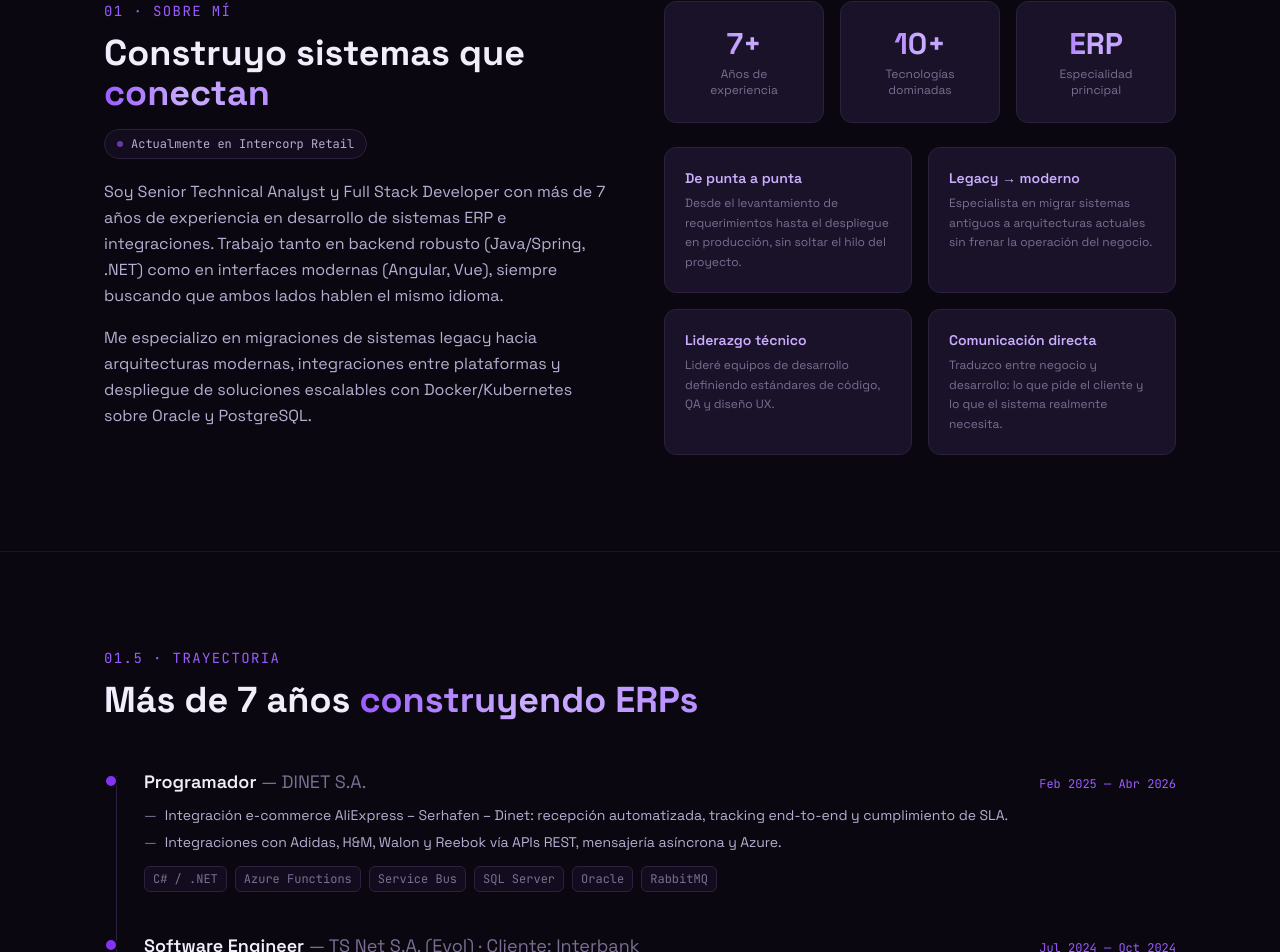
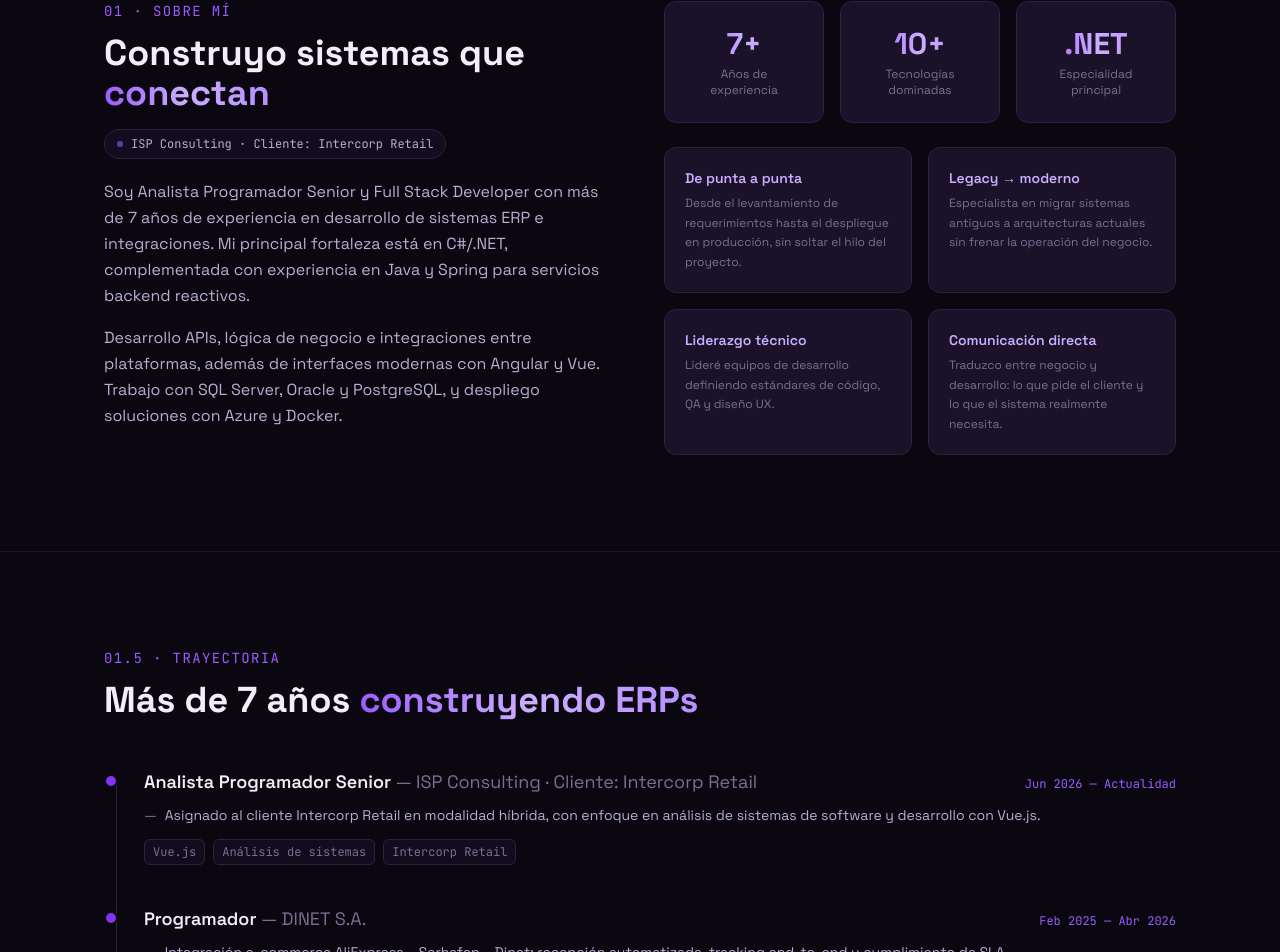
Before and after one commit to Brandon-navarro-navarro/portafolio, a Vue app: page / in a window 1280 px wide. Shown: the part 896-1848 px from the top of the page. Built offline with nearby package versions, Linux system fonts and the light colour scheme.

Commit message:
feat: update experience and backend portfolio projects

```diff
--- a/index.html
+++ b/index.html
@@ -5,7 +5,7 @@
     <link rel="icon" type="image/svg+xml" href="%BASE_URL%favicon.svg" />
     <meta name="viewport" content="width=device-width, initial-scale=1.0" />
     <meta name="theme-color" content="#0a0710" />
-    <meta name="description" content="Brandon Navarro — Full Stack Developer. Java/Spring, .NET, Angular, Vue, NestJS, Oracle, PostgreSQL, Docker/Kubernetes." />
+    <meta name="description" content="Brandon Navarro — Full Stack Developer especializado en C#/.NET, sistemas ERP e integraciones, con experiencia en Java, Spring WebFlux, Angular, Vue y Azure." />
     <link rel="canonical" href="https://brandon-navarro-navarro.github.io/portafolio/" />
     <meta property="og:type" content="website" />
     <meta property="og:locale" content="es_PE" />
--- a/src/components/AboutSection.vue
+++ b/src/components/AboutSection.vue
@@ -6,7 +6,7 @@
 const stats = [
   { value: '7+', label: 'Años de experiencia' },
   { value: '10+', label: 'Tecnologías dominadas' },
-  { value: 'ERP', label: 'Especialidad principal' },
+  { value: '.NET', label: 'Especialidad principal' },
 ]
 
 interface Approach {
@@ -45,19 +45,18 @@ const approach: Approach[] = [
 
         <span class="inline-flex items-center gap-2 mb-5 px-3 py-1.5 rounded-full bg-karma-void border border-karma-border text-xs font-mono text-karma-text-secondary">
           <span class="w-1.5 h-1.5 rounded-full bg-karma-purple-400 animate-pulse" />
-          Actualmente en Intercorp Retail
+          ISP Consulting · Cliente: Intercorp Retail
         </span>
 
         <p class="text-karma-text-secondary leading-relaxed mb-4">
-          Soy Senior Technical Analyst y Full Stack Developer con más de 7 años de experiencia
-          en desarrollo de sistemas ERP e integraciones. Trabajo tanto en backend robusto
-          (Java/Spring, .NET) como en interfaces modernas (Angular, Vue), siempre buscando
-          que ambos lados hablen el mismo idioma.
+          Soy Analista Programador Senior y Full Stack Developer con más de 7 años de experiencia
+          en desarrollo de sistemas ERP e integraciones. Mi principal fortaleza está en C#/.NET,
+          complementada con experiencia en Java y Spring para servicios backend reactivos.
         </p>
         <p class="text-karma-text-secondary leading-relaxed">
-          Me especializo en migraciones de sistemas legacy hacia arquitecturas modernas,
-          integraciones entre plataformas y despliegue de soluciones escalables con
-          Docker/Kubernetes sobre Oracle y PostgreSQL.
+          Desarrollo APIs, lógica de negocio e integraciones entre plataformas, además de
+          interfaces modernas con Angular y Vue. Trabajo con SQL Server, Oracle y PostgreSQL,
+          y despliego soluciones con Azure y Docker.
         </p>
       </div>
 
--- a/src/components/ExperienceSection.vue
+++ b/src/components/ExperienceSection.vue
@@ -3,7 +3,8 @@
 // Corregido: la cadena real es AliExpress–Serhafen–Dinet (una integración,
 // no dos por separado), de su rol en DINET S.A. (2025-2026). VTEX fue en
 // Procesos & Sistemas SAC (2018-2022), con WooCommerce en el mismo rol.
-// Adidas/H&M/Walon/Reebok también en DINET, vía APIs REST + Azure.
+// Las demás integraciones empresariales se agrupan como APIs en Azure para
+// evitar publicar marcas específicas.
 interface Integration {
   name: string
   role: string
@@ -13,9 +14,7 @@ const integrations: Integration[] = [
   { name: 'AliExpress · Serhafen', role: 'Marketplace · Dinet' },
   { name: 'VTEX', role: 'E-commerce' },
   { name: 'WooCommerce', role: 'E-commerce' },
-  { name: 'Adidas', role: 'API REST · Azure' },
-  { name: 'H&M', role: 'API REST · Azure' },
-  { name: 'Reebok', role: 'API REST · Azure' },
+  { name: 'APIs en Azure', role: 'REST · Mensajería asíncrona' },
 ]
 </script>
 
@@ -33,7 +32,7 @@ const integrations: Integration[] = [
         trazabilidad end-to-end y cumplimiento de SLA en retail a gran escala.
       </p>
 
-      <div class="grid grid-cols-2 md:grid-cols-3 gap-4">
+      <div class="grid grid-cols-2 lg:grid-cols-4 gap-4">
         <div
           v-for="item in integrations"
           :key="item.name"
--- a/src/components/HeroSection.vue
+++ b/src/components/HeroSection.vue
@@ -18,8 +18,8 @@ import NeuralOrbit from '@/components/NeuralOrbit.vue'
           <span class="block text-gradient-karma">Navarro</span>
         </h1>
         <p class="text-lg text-karma-text-secondary max-w-md mb-8">
-          Full Stack Developer con 7+ años construyendo sistemas ERP e integraciones
-          robustas. Del backend a la interfaz, sin fricción.
+          Full Stack Developer con 7+ años construyendo sistemas empresariales e
+          integraciones, con especialidad en C#/.NET y experiencia en backend reactivo con Java.
         </p>
         <div class="flex flex-wrap gap-4">
           <a
--- a/src/components/NeuralOrbit.vue
+++ b/src/components/NeuralOrbit.vue
@@ -9,13 +9,13 @@ interface TechNode {
 }
 
 const orbitTech: TechNode[] = [
-  { label: 'Java', angle: 0 },
-  { label: 'Spring', angle: 51 },
-  { label: '.NET', angle: 102 },
-  { label: 'Angular', angle: 153 },
-  { label: 'Vue', angle: 204 },
-  { label: 'NestJS', angle: 255 },
-  { label: 'Docker', angle: 306 },
+  { label: '.NET', angle: 0 },
+  { label: 'C#', angle: 51 },
+  { label: 'Java', angle: 102 },
+  { label: 'Spring', angle: 153 },
+  { label: 'Angular', angle: 204 },
+  { label: 'Vue', angle: 255 },
+  { label: 'Azure', angle: 306 },
 ]
 </script>
 
--- a/src/components/ProjectsSection.vue
+++ b/src/components/ProjectsSection.vue
@@ -1,7 +1,5 @@
 <script setup lang="ts">
-// El panel de pedidos sigue siendo el único con repo personal (proyecto
-// propio). Los otros dos son casos reales extraídos del CV — sin repo/demo
-// porque pertenecen a proyectos de cliente/empleador, no personales.
+// Proyectos públicos y un caso real de integración empresarial.
 interface Project {
   title: string
   description: string
@@ -13,25 +11,27 @@ interface Project {
 
 const projects: Project[] = [
   {
-    title: 'Panel de Gestión de Pedidos',
+    title: 'Reto Técnico Interbank',
     description:
-      'Panel de operaciones e-commerce con flujo de estados validado (pendiente, preparando, enviado, entregado, cancelado).',
-    stack: ['Vue 3', 'TypeScript', 'Pinia', 'Composition API'],
-    status: 'in-progress',
+      'Sistema de clientes y productos financieros basado en microservicios, con BFF para consolidar información y flujos reactivos de extremo a extremo.',
+    stack: ['Java 17', 'Spring WebFlux', 'Microservicios', 'SQL Server', 'Docker'],
+    status: 'completed',
+    repoUrl: 'https://github.com/Brandon-navarro-navarro/RetoTecnicoInterbank',
+  },
+  {
+    title: 'IDM · Product Service',
+    description:
+      'Microservicio CRUD de productos con programación reactiva y funcional, persistencia no bloqueante, validaciones, manejo uniforme de errores y pruebas automatizadas.',
+    stack: ['Java 17', 'Spring WebFlux', 'R2DBC', 'Reactor Test', 'Docker'],
+    status: 'completed',
+    repoUrl: 'https://github.com/Brandon-navarro-navarro/IDM-PruebaTecnica',
   },
   {
     title: 'Integración AliExpress – Serhafen – Dinet',
     description:
-      'Integración e-commerce con recepción automatizada, tracking end-to-end y cumplimiento de SLA. Ampliación del alcance inicial propuesta y coordinada con stakeholders técnicos y funcionales.',
+      'Integración e-commerce con recepción automatizada, tracking end-to-end y cumplimiento de SLA mediante APIs, mensajería asíncrona y servicios Azure.',
     stack: ['C# / .NET', 'Azure Functions', 'Service Bus', 'RabbitMQ'],
     status: 'live',
-  },
-  {
-    title: 'Migración ERP a arquitectura modular',
-    description:
-      'Mantenimiento y evolución de ERP en C#/.NET con APIs Node.js y módulos Angular; liderazgo de equipo de 2 desarrolladores, estándares de código y QA.',
-    stack: ['Angular', '.NET', 'Node.js', 'TypeScript'],
-    status: 'completed',
   },
 ]
 
--- a/src/components/StackSection.vue
+++ b/src/components/StackSection.vue
@@ -10,9 +10,9 @@ const categories = [
   {
     key: 'backend',
     label: 'Backend',
-    value: 90,
-    description: 'APIs, lógica de negocio y servicios que sostienen los sistemas ERP.',
-    tools: ['Java', 'Spring', '.NET', 'NestJS'],
+    value: 92,
+    description: 'Mi área principal: APIs, lógica de negocio, servicios empresariales e integraciones con foco en el ecosistema .NET.',
+    tools: ['C#', '.NET / ASP.NET Core', 'Java 17', 'Spring WebFlux'],
   },
   {
     key: 'frontend',
--- a/src/components/TechIconGrid.vue
+++ b/src/components/TechIconGrid.vue
@@ -10,25 +10,26 @@ interface TechItem {
 
 const techs: TechItem[] = [
   { name: 'C# / .NET', glyph: 'C#' },
-  { name: 'Java', glyph: 'J' },
-  { name: 'Spring', glyph: 'Sp' },
+  { name: 'ASP.NET Core', glyph: '.N' },
+  { name: 'SQL Server', glyph: 'SQL' },
+  { name: 'Azure', glyph: 'Az' },
+  { name: 'Azure Functions', glyph: 'λ' },
+  { name: 'Service Bus', glyph: 'SB' },
+  { name: 'Java 17', glyph: 'J' },
+  { name: 'Spring WebFlux', glyph: 'Sp' },
+  { name: 'Project Reactor', glyph: 'Rx' },
+  { name: 'R2DBC', glyph: 'R2' },
   { name: 'Angular', glyph: 'Ng' },
   { name: 'Vue 3', glyph: 'V' },
   { name: 'TypeScript', glyph: 'TS' },
   { name: 'Node.js', glyph: 'JS' },
   { name: 'NestJS', glyph: 'N' },
-  { name: 'Azure', glyph: 'Az' },
-  { name: 'Azure Functions', glyph: 'λ' },
-  { name: 'Service Bus', glyph: 'SB' },
   { name: 'RabbitMQ', glyph: 'Rq' },
   { name: 'Oracle', glyph: 'Or' },
-  { name: 'SQL Server', glyph: 'SQL' },
   { name: 'PostgreSQL', glyph: 'Pg' },
   { name: 'Docker', glyph: 'Do' },
-  { name: 'Kubernetes', glyph: 'K8s' },
   { name: 'Git / Azure DevOps', glyph: 'Git' },
   { name: 'REST APIs', glyph: 'API' },
-  { name: 'Jira / SCRUM', glyph: 'Sc' },
 ]
 </script>
 
--- a/src/components/TimelineSection.vue
+++ b/src/components/TimelineSection.vue
@@ -14,12 +14,22 @@ interface Role {
 
 const roles: Role[] = [
   {
+    title: 'Analista Programador Senior',
+    company: 'ISP Consulting · Cliente: Intercorp Retail',
+    period: 'Jun 2026 — Actualidad',
+    highlights: [
+      'Asignado al cliente Intercorp Retail en modalidad híbrida, con enfoque en análisis de sistemas de software y desarrollo con Vue.js.',
+    ],
+    stack: ['Vue.js', 'Análisis de sistemas', 'Intercorp Retail'],
+    current: true,
+  },
+  {
     title: 'Programador',
     company: 'DINET S.A.',
     period: 'Feb 2025 — Abr 2026',
     highlights: [
       'Integración e-commerce AliExpress – Serhafen – Dinet: recepción automatizada, tracking end-to-end y cumplimiento de SLA.',
-      'Integraciones con Adidas, H&M, Walon y Reebok vía APIs REST, mensajería asíncrona y Azure.',
+      'Integraciones empresariales mediante APIs REST, mensajería asíncrona y servicios Azure.',
     ],
     stack: ['C# / .NET', 'Azure Functions', 'Service Bus', 'SQL Server', 'Oracle', 'RabbitMQ'],
   },
```
Also changed, not shown: 1 other file (tests, documents, lock files or other folders).
